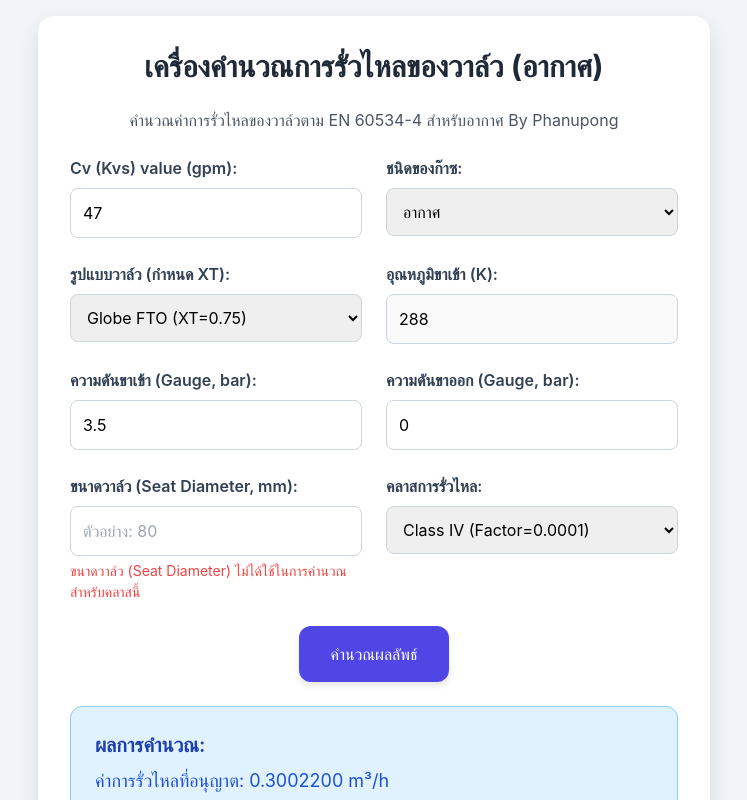
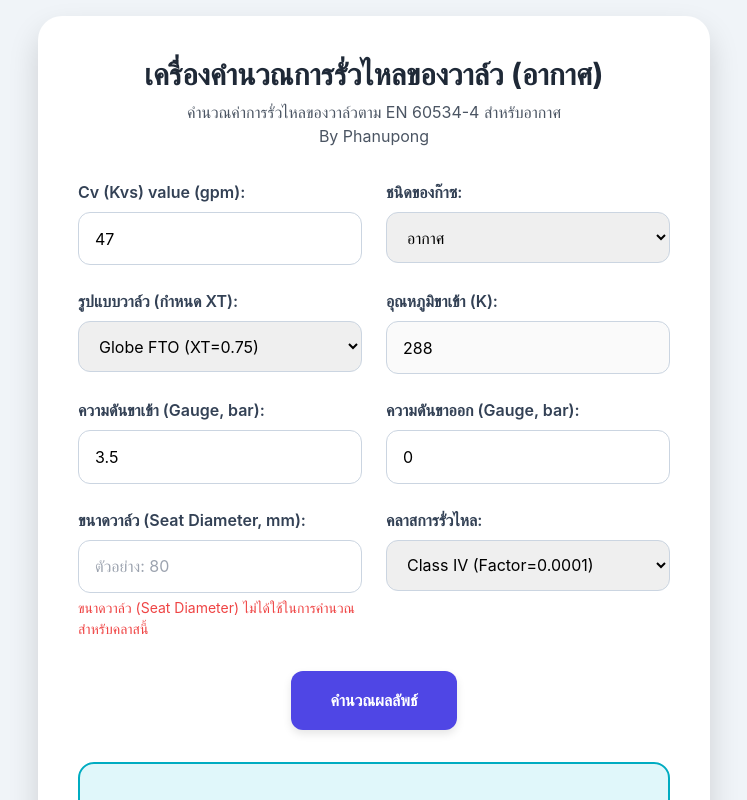
Before and after one commit to phanupong1211/LeakCalcApp, a plain HTML site: page index.html in a window 1280 px wide. Both pictures are taken after a click on the button "คำนวณผลลัพธ์". Shown: the top 800 px of the page, without its empty margins (266-1013 px from the left). Drawn offline with nearby package versions, Linux system fonts and the light colour scheme.

Commit message:
Update index.html

```diff
--- a/index.html
+++ b/index.html
@@ -14,37 +14,51 @@
         }
         /* Custom styles for rounded corners and shadows */
         .card {
-            border-radius: 1rem; /* More rounded corners */
-            box-shadow: 0 10px 20px rgba(0, 0, 0, 0.1); /* Deeper shadow */
+            border-radius: 1.5rem; /* More rounded corners */
+            box-shadow: 0 15px 30px rgba(0, 0, 0, 0.15); /* Deeper, softer shadow */
             background-color: #ffffff; /* White card background */
+            padding: 2.5rem; /* More padding inside card */
         }
         .input-field {
-            border-radius: 0.5rem;
-            padding: 0.75rem;
+            border-radius: 0.75rem; /* More rounded input fields */
+            padding: 0.85rem 1rem; /* Slightly more padding for better appearance */
             border: 1px solid #cbd5e1; /* Light gray border */
             width: 100%;
+            font-size: 1rem; /* Consistent font size for inputs */
         }
         .btn-primary {
             background-color: #4f46e5; /* Indigo */
             color: white;
             border-radius: 0.75rem;
-            padding: 1rem 2rem;
-            transition: background-color 0.3s ease;
-            box-shadow: 0 4px 6px rgba(0, 0, 0, 0.1);
+            padding: 1.1rem 2.5rem; /* Larger button padding */
+            transition: background-color 0.3s ease, transform 0.2s ease; /* Add transform for hover effect */
+            box-shadow: 0 4px 8px rgba(0, 0, 0, 0.1);
+            font-weight: 600; /* Bolder text */
         }
         .btn-primary:hover {
             background-color: #4338ca; /* Darker indigo on hover */
+            transform: translateY(-2px); /* Slight lift on hover */
         }
         .label {
             font-weight: 600;
             color: #334155; /* Slate 700 */
+            margin-bottom: 0.5rem; /* Space below label */
+            display: block; /* Ensure label takes full width */
         }
         .result-box {
-            background-color: #e0f2fe; /* Light blue background for results */
-            border: 1px solid #90cdf4; /* Blue border */
-            border-radius: 0.75rem;
-            padding: 1.5rem;
-            margin-top: 1.5rem;
+            background-color: #e0f7fa; /* Lighter blue background for results */
+            border: 2px solid #00acc1; /* Stronger blue border */
+            border-radius: 1rem;
+            padding: 2rem; /* More padding */
+            margin-top: 2rem; /* More space above */
+            text-align: center; /* Center result text */
+        }
+        .result-value {
+            font-size: 1.75rem; /* Larger font for result values */
+            font-weight: 700; /* Bolder font for result values */
+            color: #00796b; /* Dark teal color for the actual value */
+            display: block; /* Ensure value is on new line if needed */
+            margin-top: 0.5rem;
         }
         .warning-message {
             color: #ef4444; /* Red 500 */
@@ -58,23 +72,28 @@
             padding: 1rem;
             margin-top: 1rem;
             font-size: 0.875rem;
+            max-height: 200px; /* Limit debug box height */
+            overflow-y: auto; /* Make it scrollable */
+        }
+        .grid {
+            gap: 1.5rem; /* Increase gap between grid items */
         }
     </style>
 </head>
 <body class="flex items-center justify-center min-h-screen p-4">
-    <div class="card w-full max-w-2xl p-8 space-y-6">
-        <h1 class="text-3xl font-bold text-center text-gray-800">เครื่องคำนวณการรั่วไหลของวาล์ว (อากาศ)</h1>
-        <p class="text-center text-gray-600">คำนวณค่าการรั่วไหลของวาล์วตาม EN 60534-4 สำหรับอากาศ By Phanupong</p>
+    <div class="card w-full max-w-2xl">
+        <h1 class="text-3xl font-bold text-center text-gray-800 mb-2">เครื่องคำนวณการรั่วไหลของวาล์ว (อากาศ)</h1>
+        <p class="text-center text-gray-600 mb-8">คำนวณค่าการรั่วไหลของวาล์วตาม EN 60534-4 สำหรับอากาศ <br>By Phanupong</p>
 
         <!-- Input Form -->
-        <div class="grid grid-cols-1 md:grid-cols-2 gap-6">
+        <div class="grid grid-cols-1 md:grid-cols-2">
             <div>
-                <label for="cv" class="label block mb-2">Cv (Kvs) value (gpm):</label>
+                <label for="cv" class="label">Cv (Kvs) value (gpm):</label>
                 <input type="number" id="cv" class="input-field" placeholder="ตัวอย่าง: 47" value="47">
             </div>
 
             <div>
-                <label for="gasMedium" class="label block mb-2">ชนิดของก๊าซ:</label>
+                <label for="gasMedium" class="label">ชนิดของก๊าซ:</label>
                 <select id="gasMedium" class="input-field">
                     <option value="air">อากาศ</option>
                     <option value="nitrogen">ไนโตรเจน</option>
@@ -82,7 +101,7 @@
             </div>
 
             <div>
-                <label for="valveStyle" class="label block mb-2">รูปแบบวาล์ว (กำหนด XT):</label>
+                <label for="valveStyle" class="label">รูปแบบวาล์ว (กำหนด XT):</label>
                 <select id="valveStyle" class="input-field">
                     <option value="Globe FTO">Globe FTO (XT=0.75)</option>
                     <option value="Globe FTC">Globe FTC (XT=0.70)</option>
@@ -95,28 +114,28 @@
             </div>
 
             <div>
-                <label for="inletTemperature" class="label block mb-2">อุณหภูมิขาเข้า (K):</label>
+                <label for="inletTemperature" class="label">อุณหภูมิขาเข้า (K):</label>
                 <input type="number" id="inletTemperature" class="input-field" value="288" disabled title="ค่านี้ใช้อ้างอิงสำหรับ MT1Z1 และไม่สามารถแก้ไขได้">
             </div>
 
             <div>
-                <label for="inletPressure" class="label block mb-2">ความดันขาเข้า (Gauge, bar):</label>
+                <label for="inletPressure" class="label">ความดันขาเข้า (Gauge, bar):</label>
                 <input type="number" id="inletPressure" class="input-field" placeholder="ตัวอย่าง: 3.5" value="3.5">
             </div>
 
             <div>
-                <label for="outletPressure" class="label block mb-2">ความดันขาออก (Gauge, bar):</label>
+                <label for="outletPressure" class="label">ความดันขาออก (Gauge, bar):</label>
                 <input type="number" id="outletPressure" class="input-field" placeholder="ตัวอย่าง: 0 (เปิดสู่บรรยากาศ)" value="0">
             </div>
 
             <div id="valveSizeContainer">
-                <label for="valveSize" class="label block mb-2">ขนาดวาล์ว (Seat Diameter, mm):</label>
+                <label for="valveSize" class="label">ขนาดวาล์ว (Seat Diameter, mm):</label>
                 <input type="number" id="valveSize" class="input-field" placeholder="ตัวอย่าง: 80">
                 <p id="valveSizeWarning" class="warning-message mt-1 hidden"></p>
             </div>
 
             <div>
-                <label for="leakClass" class="label block mb-2">คลาสการรั่วไหล:</label>
+                <label for="leakClass" class="label">คลาสการรั่วไหล:</label>
                 <select id="leakClass" class="input-field">
                     <option value="IV">Class IV (Factor=0.0001)</option>
                     <option value="II">Class II (Factor=0.005)</option>
@@ -128,13 +147,13 @@
                 </select>
             </div>
             <div id="classIFactorInput" class="hidden md:col-span-2">
-                <label for="classIFactor" class="label block mb-2">ปัจจัยการรั่วไหลสำหรับ Class I:</label>
+                <label for="classIFactor" class="label">ปัจจัยการรั่วไหลสำหรับ Class I:</label>
                 <input type="number" id="classIFactor" class="input-field" placeholder="ป้อนค่าปัจจัยสำหรับ Class I">
             </div>
         </div>
 
         <!-- Calculate Button -->
-        <div class="flex justify-center">
+        <div class="flex justify-center mt-8">
             <button onclick="calculateLeakage()" class="btn-primary">
                 คำนวณผลลัพธ์
             </button>
@@ -142,15 +161,15 @@
 
         <!-- Result Display -->
         <div id="result" class="result-box hidden">
-            <h2 class="text-xl font-semibold text-blue-800 mb-2">ผลการคำนวณ:</h2>
-            <p id="permissibleLeakageCubicMeter" class="text-lg text-blue-700"></p>
-            <p id="permissibleLeakageMlPerMin" class="text-lg text-blue-700 mt-1"></p>
-            <p id="errorMessage" class="text-red-600 mt-2"></p>
+            <h2 class="text-2xl font-bold text-blue-900 mb-3">ผลการคำนวณ:</h2>
+            <p class="text-lg text-blue-800">ค่าการรั่วไหลที่อนุญาต (m³/h): <span id="permissibleLeakageCubicMeter" class="result-value"></span></p>
+            <p class="text-lg text-blue-800 mt-1">ค่าการรั่วไหลที่อนุญาต (ml/min): <span id="permissibleLeakageMlPerMin" class="result-value"></span></p>
+            <p id="errorMessage" class="text-red-600 mt-4 font-medium"></p>
 
             <!-- Debug Information -->
-            <div id="debugInfo" class="debug-box mt-4">
-                <h3 class="font-semibold mb-2">ข้อมูลการคำนวณ (Debug):</h3>
-                <div id="debugDetails"></div>
+            <div id="debugInfo" class="debug-box mt-6">
+                <h3 class="font-semibold mb-2 text-gray-700">ข้อมูลการคำนวณ (Debug):</h3>
+                <div id="debugDetails" class="text-gray-600"></div>
             </div>
         </div>
     </div>
@@ -201,7 +220,7 @@
         const valveSizeWarning = document.getElementById('valveSizeWarning');
         const resultDiv = document.getElementById('result');
         const permissibleLeakageCubicMeterP = document.getElementById('permissibleLeakageCubicMeter');
-        const permissibleLeakageMlPerMinP = document = document.getElementById('permissibleLeakageMlPerMin');
+        const permissibleLeakageMlPerMinP = document.getElementById('permissibleLeakageMlPerMin');
         const errorMessageP = document.getElementById('errorMessage');
         const debugDetailsDiv = document.getElementById('debugDetails');
 
@@ -365,12 +384,6 @@
                 // Calculate Flow rate capacity Q (l/min) using a derived constant
                 // Derived constant to match Q=50058 l/min
                 // Q_lmin = N_constant * Cv_gpm * Y * sqrt(P1_abs_psia / (Mw * T_R * Z1))
-                // Recalculating N_constant based on P1_abs_for_Q_psia = 50.7633, Y = 0.666667, XSIZING = 0.75
-                // The Q in GSheet (50058 l/min) is the FLOW RATE CAPACITY, not LEAK LIMIT
-                // So, 50058 = N_constant * 47 * 0.666667 * sqrt(50.7633 / (28.97 * 518.67 * 1.00))
-                // 50058 = N_constant * 47 * 0.666667 * sqrt(50.7633 / 15025.799)
-                // 50058 = N_constant * 47 * 0.666667 * 0.058125
-                // N_constant = 50058 / (47 * 0.666667 * 0.058125) = 50058 / 1.82196025 = 27474.30
                 const N1_METRUS_GPM_LPM = 27474.30;
 
                 let Q_lmin = N1_METRUS_GPM_LPM * Cv_gpm * Y * Math.sqrt(p1_abs_for_Q_psia / (gasMolecularWeight * REFERENCE_TEMP_R * COMPRESSIBILITY_FACTOR));
@@ -441,8 +454,8 @@
             }
 
             // Display results
-            permissibleLeakageCubicMeterP.textContent = `ค่าการรั่วไหลที่อนุญาต: ${permissibleLeakageM3PerHour.toFixed(7)} m³/h`;
-            permissibleLeakageMlPerMinP.textContent = `ค่าการรั่วไหลที่อนุญาต: ${permissibleLeakageMlPerMin.toFixed(4)} ml/min`;
+            permissibleLeakageCubicMeterP.textContent = permissibleLeakageM3PerHour.toFixed(7);
+            permissibleLeakageMlPerMinP.textContent = permissibleLeakageMlPerMin.toFixed(4);
 
             // Display debug information
             debugDetailsDiv.innerHTML = debugInfo;
```
